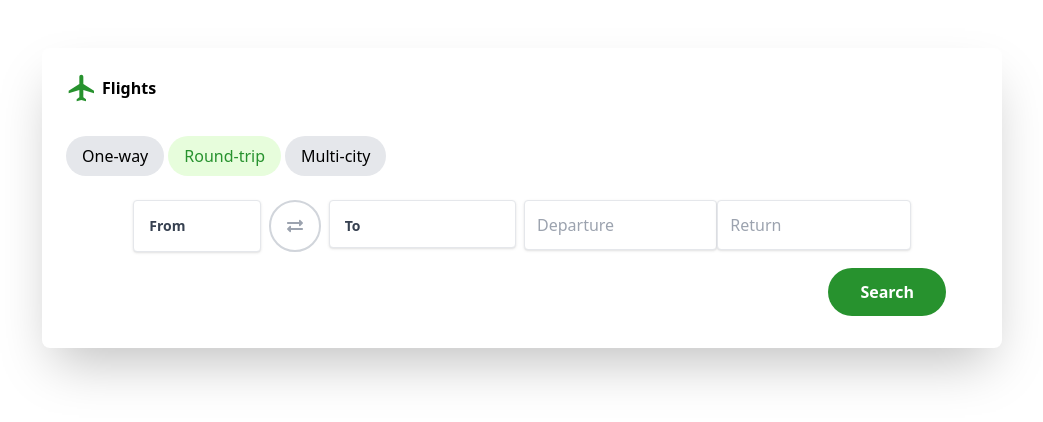
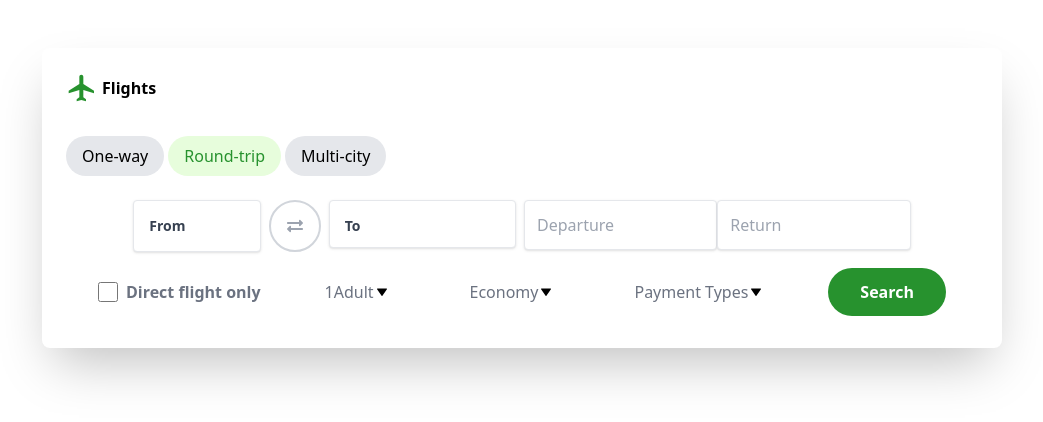
Before and after one commit to rajibrahman74/flight-booking-task, a React (Vite) app: page / in a window 1280 px wide. Both pictures are taken after a click on the button "Round-trip". Shown: the top 422 px of the page, without its empty margins (118-1161 px from the left). Built offline with nearby package versions, Linux system fonts and the light colour scheme.

Commit message:
[ADD]-AllDropdowns-in-RoundTrip-and-MultiCityi-components

```diff
--- a/src/components/MultiCityForm.jsx
+++ b/src/components/MultiCityForm.jsx
@@ -7,6 +7,9 @@ import { TiDelete } from "react-icons/ti";
 
 import cities from "../../public/airport_autosuggetion.json";
 import Button from "../SharedComponents/Button";
+import PersonTypes from "../SharedComponents/AllDropdowns/Dropdowns/PersonTypes";
+import TicketTypes from "../SharedComponents/AllDropdowns/Dropdowns/TicketTypes";
+import PaymentTypes from "../SharedComponents/AllDropdowns/Dropdowns/PaymentTypes";
 
 const MultiCityForm = () => {
   const [formFields, setFormFields] = useState({
@@ -252,7 +255,10 @@ const MultiCityForm = () => {
           </div>
         );
       })}
-      <div className="flex items-end justify-end">
+      <div className="flex items-center justify-end gap-16">
+        <PersonTypes />
+        <TicketTypes />
+        <PaymentTypes />
         <Button />
       </div>
     </>
--- a/src/components/RoundTripForm.jsx
+++ b/src/components/RoundTripForm.jsx
@@ -5,6 +5,7 @@ import { FaExchangeAlt } from "react-icons/fa";
 import { MdLocationOn } from "react-icons/md";
 import cities from "../../public/airport_autosuggetion.json";
 import Button from "../SharedComponents/Button";
+import AllDropdowns from "../SharedComponents/AllDropdowns/AllDropdowns";
 
 const RoundTripForm = () => {
   const [from, setFrom] = useState("");
@@ -178,7 +179,8 @@ const RoundTripForm = () => {
           />
         </div>
       </div>
-      <div className="flex items-end justify-end">
+      <div className="flex items-center justify-between">
+        <AllDropdowns />
         <Button />
       </div>
     </form>
```
